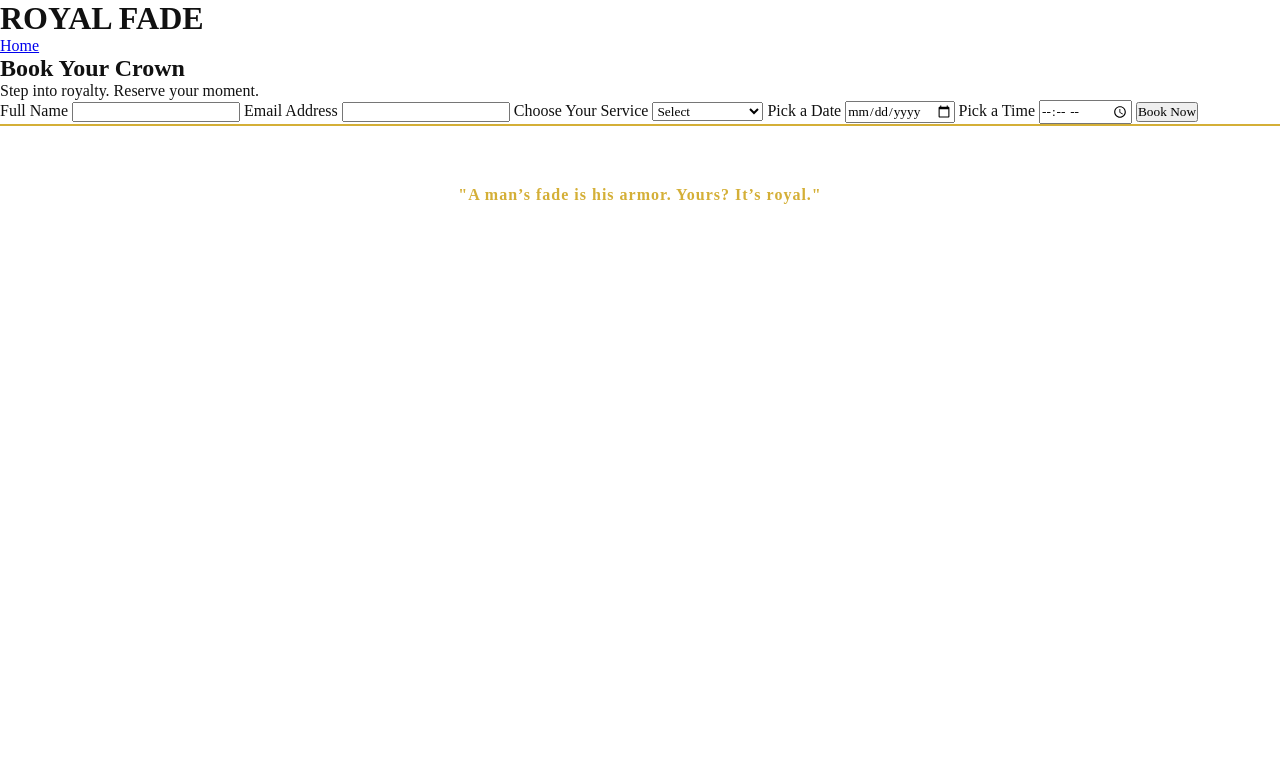
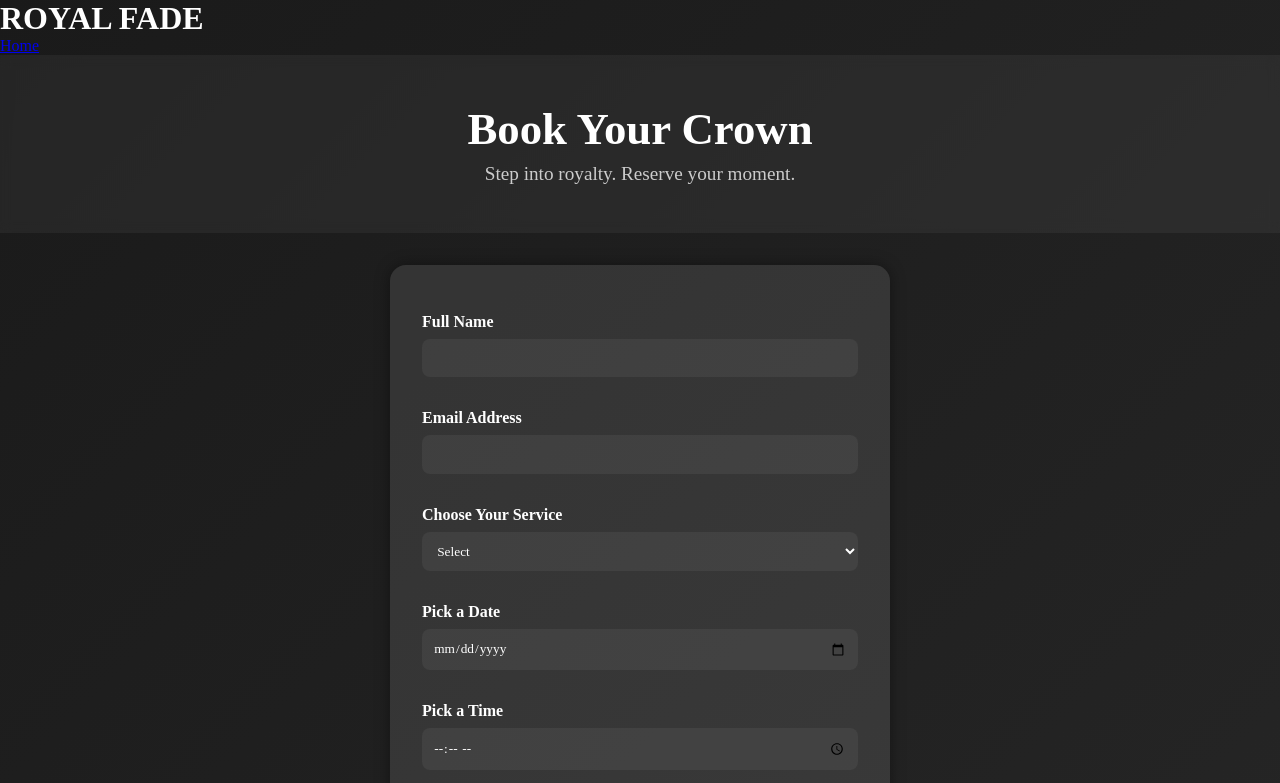
Before and after one commit to persely/Royal-fade, a plain HTML site: page booking.html in a window 1280 px wide. Shown: the top 783 px of the page. Drawn offline with Linux system fonts and the light colour scheme; a script that the page names is missing.

Commit message:
Update style.css

```diff
--- a/style.css
+++ b/style.css
@@ -209,3 +209,82 @@ section {
     .slogan { font-size: 1.5rem; }
     .service-card { width: 90%; padding: 30px; margin: 20px auto; }
 }
+
+.booking-body {
+  background: linear-gradient(135deg, #1a1a1a, #262626);
+  color: #fff;
+}
+
+.booking-hero {
+  text-align: center;
+  padding: 3rem 1rem;
+  background: rgba(255, 255, 255, 0.05);
+  backdrop-filter: blur(6px);
+}
+
+.booking-hero h2 {
+  font-size: 2.8rem;
+  margin-bottom: 0.5rem;
+}
+
+.booking-hero p {
+  font-size: 1.2rem;
+  color: #ccc;
+}
+
+.booking-form-section {
+  display: flex;
+  justify-content: center;
+  padding: 2rem 1rem;
+}
+
+.glass-form {
+  background: rgba(255, 255, 255, 0.1);
+  padding: 2rem;
+  border-radius: 1rem;
+  box-shadow: 0 0 15px rgba(0, 0, 0, 0.4);
+  width: 100%;
+  max-width: 500px;
+}
+
+.glass-form label {
+  display: block;
+  margin-top: 1rem;
+  margin-bottom: 0.5rem;
+  font-weight: bold;
+}
+
+.glass-form input,
+.glass-form select {
+  width: 100%;
+  padding: 0.7rem;
+  border: none;
+  border-radius: 0.5rem;
+  background: rgba(255, 255, 255, 0.05);
+  color: white;
+  margin-bottom: 1rem;
+}
+
+.glass-form button {
+  width: 100%;
+  padding: 1rem;
+  background-color: #ffd700;
+  border: none;
+  border-radius: 0.5rem;
+  color: black;
+  font-weight: bold;
+  font-size: 1.1rem;
+  cursor: pointer;
+  transition: background 0.3s ease;
+}
+
+.glass-form button:hover {
+  background-color: #ffcc00;
+}
+
+.footer-quote {
+  text-align: center;
+  padding: 2rem 1rem;
+  font-style: italic;
+  color: #aaa;
+}
```
